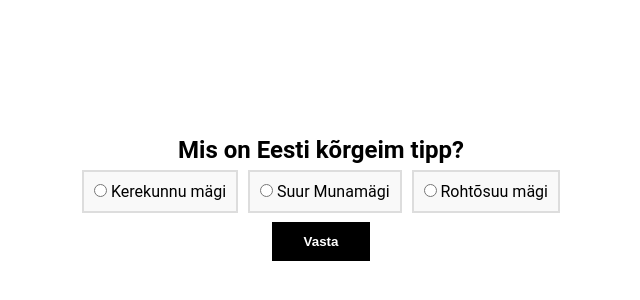
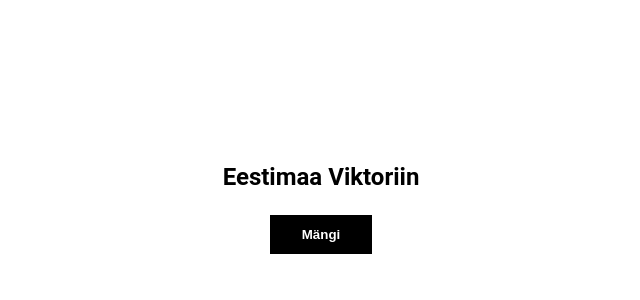
Before and after one commit to 4nder123/Stat-Viktoriin, a Vue app: page / in a window 1280 px wide. Shown: the part 104-404 px from the top of the page, without its empty margins (319-959 px from the left). Built offline with nearby package versions, Linux system fonts and the light colour scheme.

Commit message:
Added a title screen to the quiz

```diff
--- a/src/components/Viktoriin.vue
+++ b/src/components/Viktoriin.vue
@@ -1,5 +1,9 @@
 <template>
-  <section v-if="current < questions.length">
+  <section v-if="!hasStarted">
+    <h1>Eestimaa Viktoriin</h1>
+    <button @click="hasStarted = true">Mängi</button>
+  </section>
+  <section v-else-if="current < questions.length">
     <div class="error" v-if="error">{{ error }}</div>
     <form v-on:submit.prevent="submitQuestion">
       <h2>{{ questions[current].question }}</h2>
@@ -36,6 +40,7 @@ export default {
                 {question:"Kes oli Eesti esimene president?", answers:["Konstantin Päts","Toomas Hendrik Ilves","Arnold Rüütel"], correct:0},
                 {question:"Mitu saart on Eestil?", answers:["1562","983","2317"], correct:2}],
       selectedAnswers: [],
+      hasStarted: false,
       selectedAnswer: null,
       showAnswer: false,
       error: null,
@@ -60,6 +65,7 @@ export default {
       this.selectedAnswers = [];
       this.numOfCorrect = 0;
       this.current = 0;
+      this.hasStarted = false;
     }
   }
 }
@@ -80,7 +86,7 @@ export default {
     box-shadow: 0 4px 24px rgba(0, 0, 0, .05);
   }
   h2 {
-    margin: 0px;
+    margin-bottom: 5px;
   }
   button {
     -webkit-appearance: none;
```
